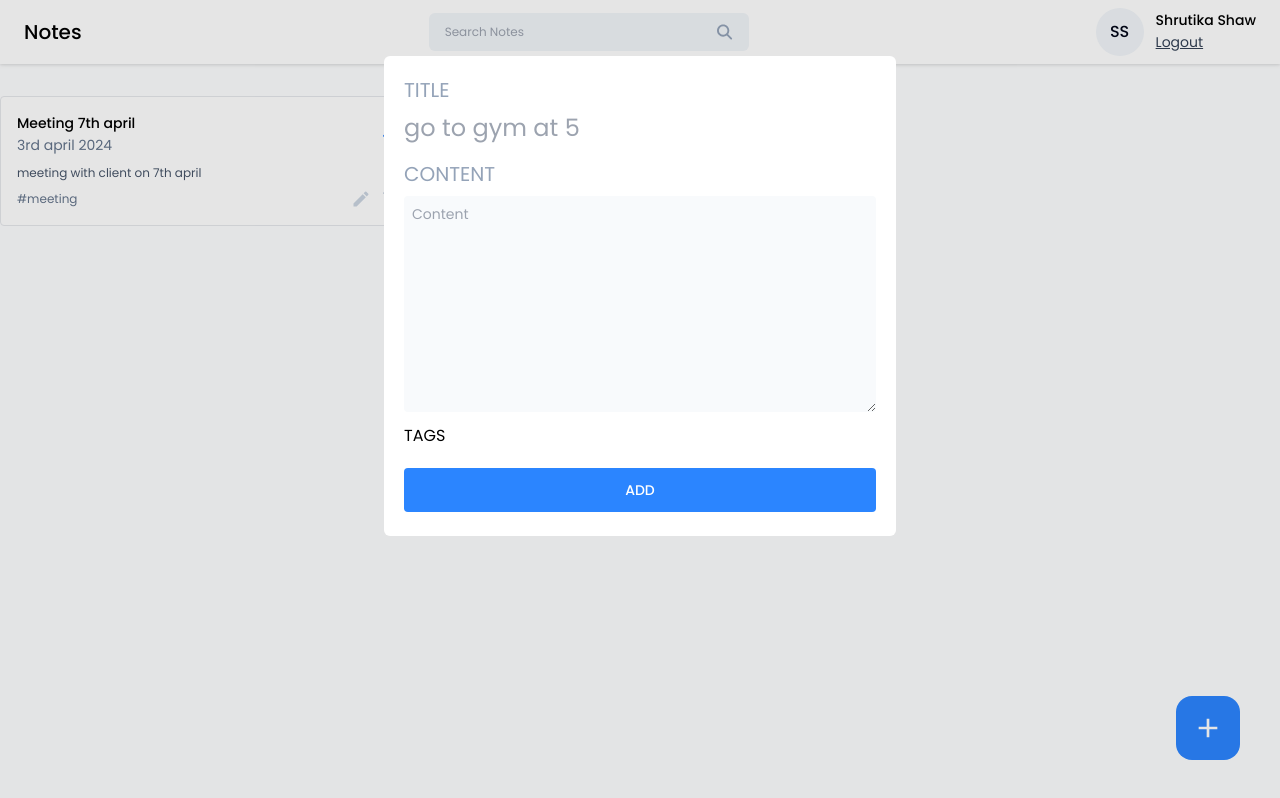
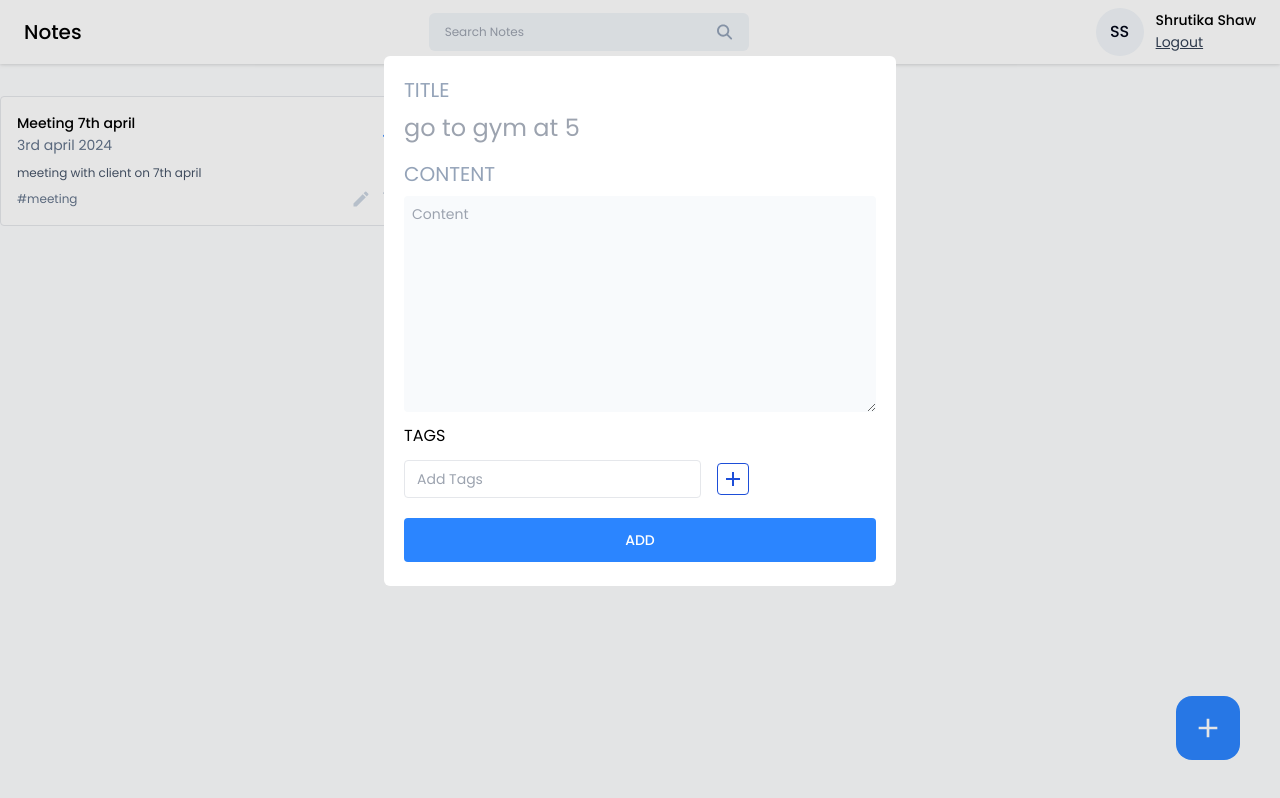
Before and after one commit to VenusTokyo/QuikNote, a React (Vite) app in the folder frontend/notes-app/: page /dashboard in a window 1280 px wide. Both pictures are taken after a click on the button 1208 px from the left and 728 px from the top of the page. Built offline with nearby package versions, Linux system fonts and the light colour scheme.

Commit message:
InputTag :construction:

```diff
--- /dev/null
+++ b/frontend/notes-app/src/components/Input/TagInput.jsx
@@ -0,0 +1,51 @@
+import React, { useState } from 'react'
+import { MdAdd, MdClose } from 'react-icons/md'
+
+const TagInput = ({ tags, setTags }) => {
+    const [inputValue, setInputValue] = useState("")
+    const handleInputChange = (e) => {
+        setInputValue(e.target.value)
+    }
+    const addNewTag = () => {
+        if (inputValue.trim() !== "") {
+            setTags([...tags, inputValue.trim()])
+            setInputValue("")
+        }
+    }
+
+    const handleKeyDown = (e) => {
+        if (e.key === "Enter") {
+            addNewTag()
+        }
+    }
+
+    const handleRemovetag=(tagToRemove)=>{
+        setTags(tags.filter((tag)=>tag!==tagToRemove))
+    }
+    return (
+        <div>
+
+            {tags?.length>0 && (
+            <div className=" flex items-center gap-2 flex-wrap mt-2">
+                {tags.map((tag, index) => (
+                    <span key={index} className='' >#{tag}
+                        <button onClick={() => { handleRemovetag(tag)}}>
+                            <MdClose />
+                        </button>
+                    </span>
+                ))}
+            </div>)}
+            <div className=" flex items-center gap-4 mt-3">
+                <input type="text" className=' text-sm bg-transparent border px-3 py-2 rounded outline-none' placeholder='Add Tags' onChange={handleInputChange} onKeyDown={handleKeyDown} />
+
+                <button className='flex w-8 h-8 items-center justify-center rounded border border-blue-700 hover:bg-blue-700' onClick={() => {
+                    addNewTag()
+                }}>
+                    <MdAdd className=' text-2xl text-blue-700 hover:text-white' />
+                </button>
+            </div>
+        </div>
+    )
+}
+
+export default TagInput
--- a/frontend/notes-app/src/pages/Home/AddEditNotes.jsx
+++ b/frontend/notes-app/src/pages/Home/AddEditNotes.jsx
@@ -1,4 +1,5 @@
 import React from 'react'
+import TagInput from '../../components/Input/TagInput'
 
 const AddEditNotes = () => {
   return (
@@ -14,7 +15,8 @@
       </div>
 
       <div className=" mt-3">
-        <label htmlFor="" className=' input-lable' >TAGS</label>
+        <label className=' input-lable' >TAGS</label>
+        <TagInput/>
       </div>
 
       <button className=' btn-primary font-medium mt-5 p-3' onClick={()=>{}}>ADD</button>
```
